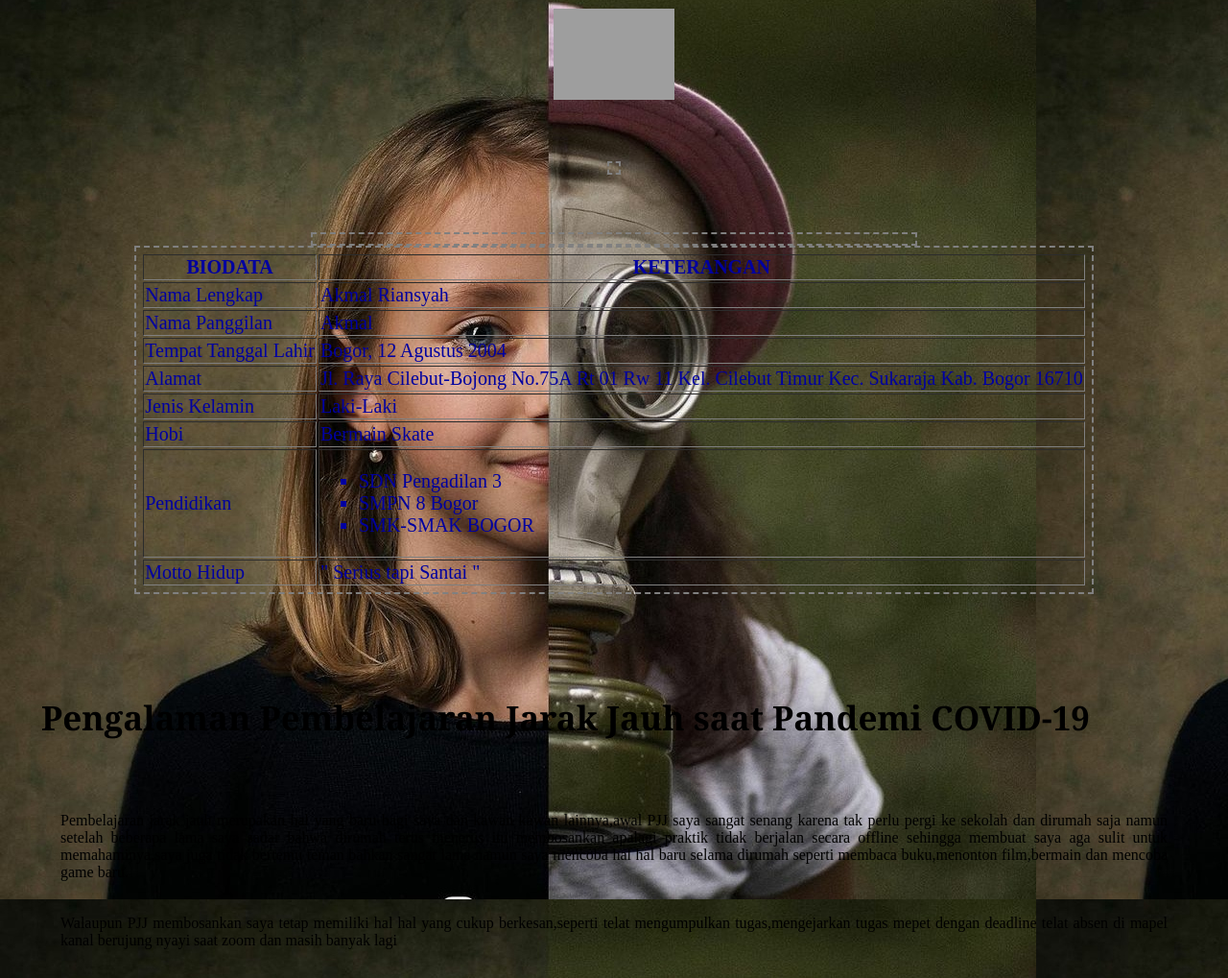
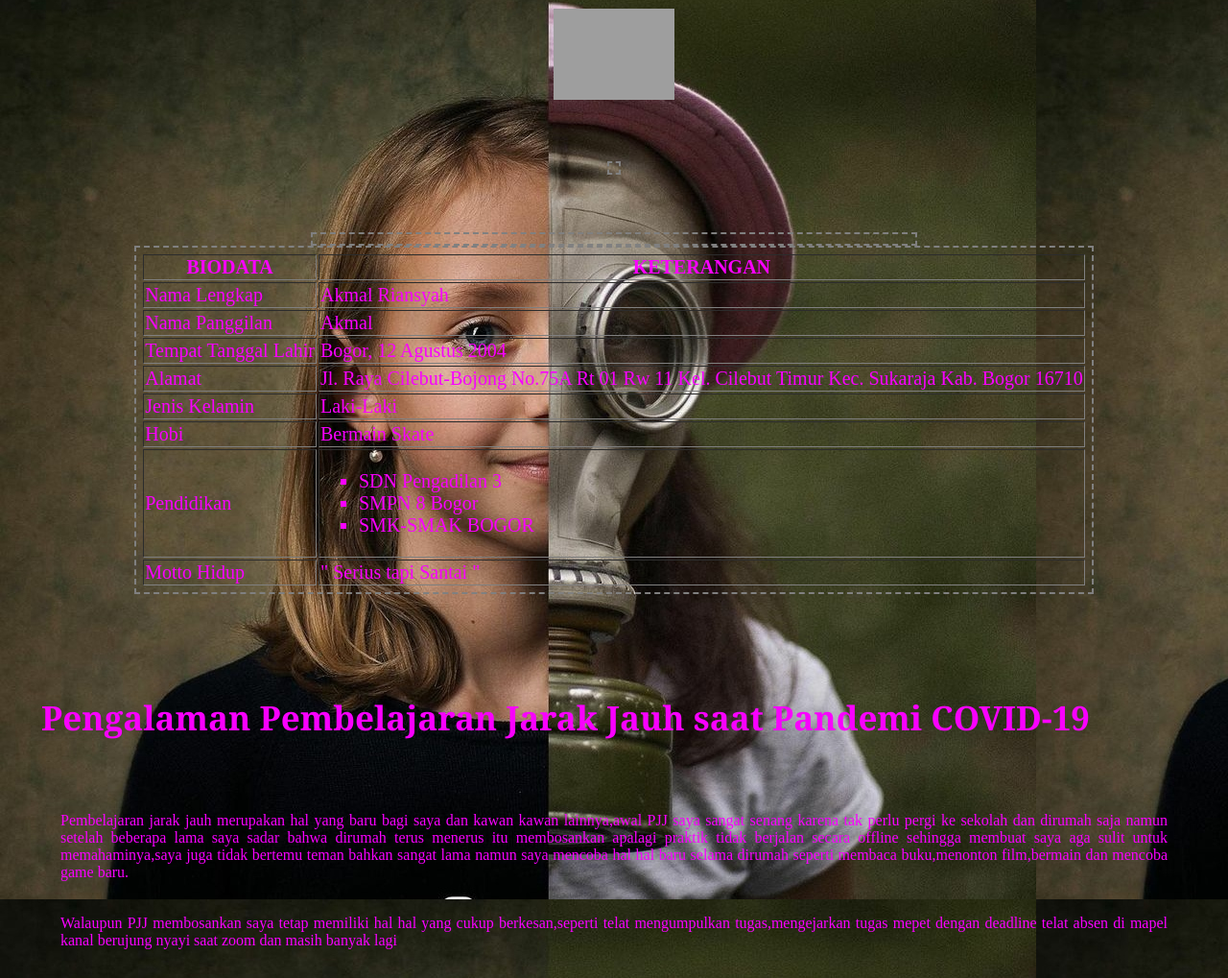
Before and after one commit to akmalr12/akmalr12.github.io, a plain HTML site: page index.html in a window 1280 px wide. Shown: the part 108-1127 px from the top of the page at 96% size. Drawn offline with Linux system fonts and the light colour scheme; grey boxes are pictures that could not be loaded.

Commit message:
Update style.css

```diff
--- a/style.css
+++ b/style.css
@@ -50,7 +50,7 @@ nav h1 {
 body {background-color: #D3D3D3;
 
 }
-h2 { color: black;
+h2 { color: 	rgb(249, 0, 255);
 	 font-family : "Cambria", Serif;
 	 font-size : 35px;
 	 text-align: left;
@@ -64,7 +64,7 @@ h3 { text-align: center;
 	 text-decoration: underline;
 }
 p { text-align: justify;
-	color: black;
+	color: 	rgb(249, 0, 255);
 	background-color: dark-gray;
 	margin: 25px 25px 25px 25px;
 	padding-top: 5px;
@@ -73,7 +73,7 @@ p { text-align: justify;
 	padding-left: 30px;
 }
 tr { font-size: 20px;
-	 color: #0000A0;
+	 color: 	rgb(249, 0, 255);
 }
 table { border-color: gray;
 		border-width: 2px;
```
